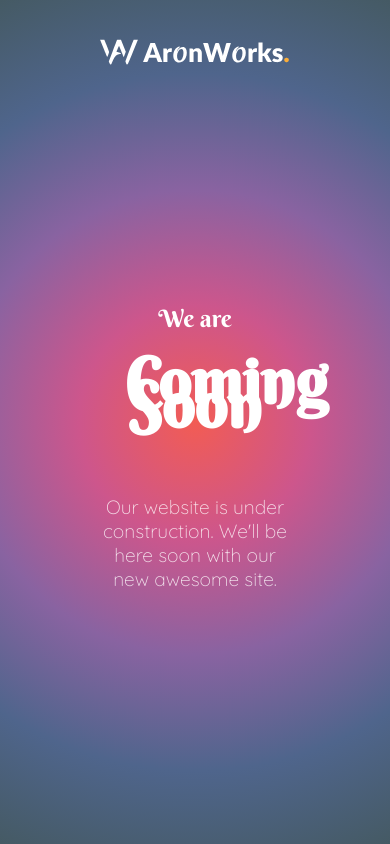
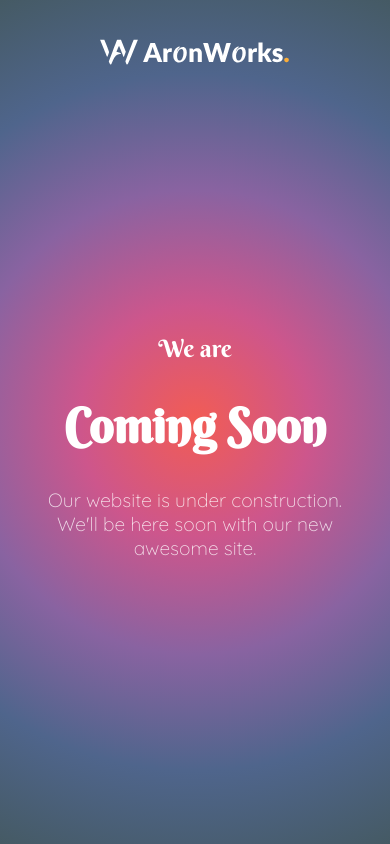
Before and after one commit to aronworks/aronworks.com, a Next.js app: page / in a window 390 px wide. Built offline with nearby package versions, Linux system fonts and the light colour scheme.

Commit message:
media css changed

```diff
--- a/styles/globals.css
+++ b/styles/globals.css
@@ -34,9 +34,10 @@ body {
 }
 
 .coming-soon-container {
-  width: 49%;
+  width: 100%;
   margin: 0 auto;
   text-align: center;
+  padding: 0 30px;
 }
 
 .heading {
@@ -56,3 +57,27 @@ body {
   opacity: 0.8;
   font-family: "Quicksand", sans-serif;
 }
+
+@media only screen and (max-width: 500px) {
+  .title {
+    font-size: 4rem;
+    margin: 30px 0;
+    padding: 20px 0;
+  }
+}
+
+@media only screen and (max-width: 410px) {
+  .title {
+    font-size: 3rem;
+  }
+}
+
+@media only screen and (max-width: 323px) {
+  .title {
+    font-size: 2.5rem;
+  }
+
+  .description {
+    font-size: 1rem;
+  }
+}
```
Also changed, not shown: public/aw.svg.
